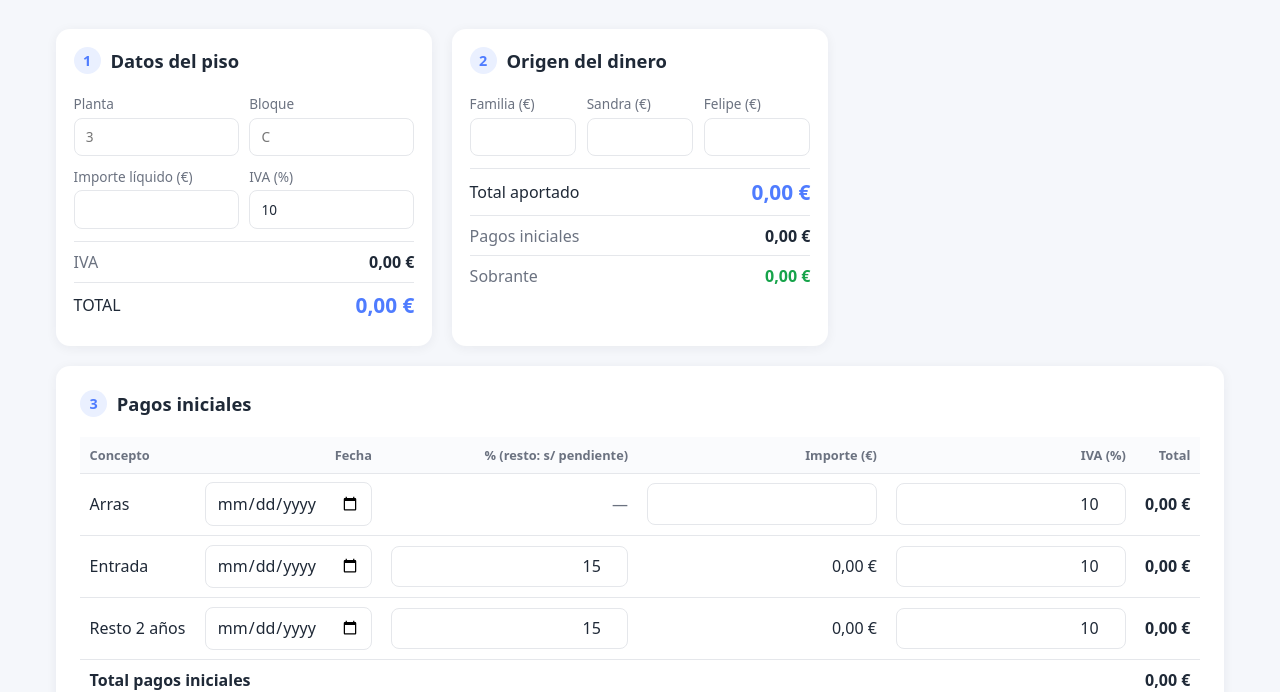
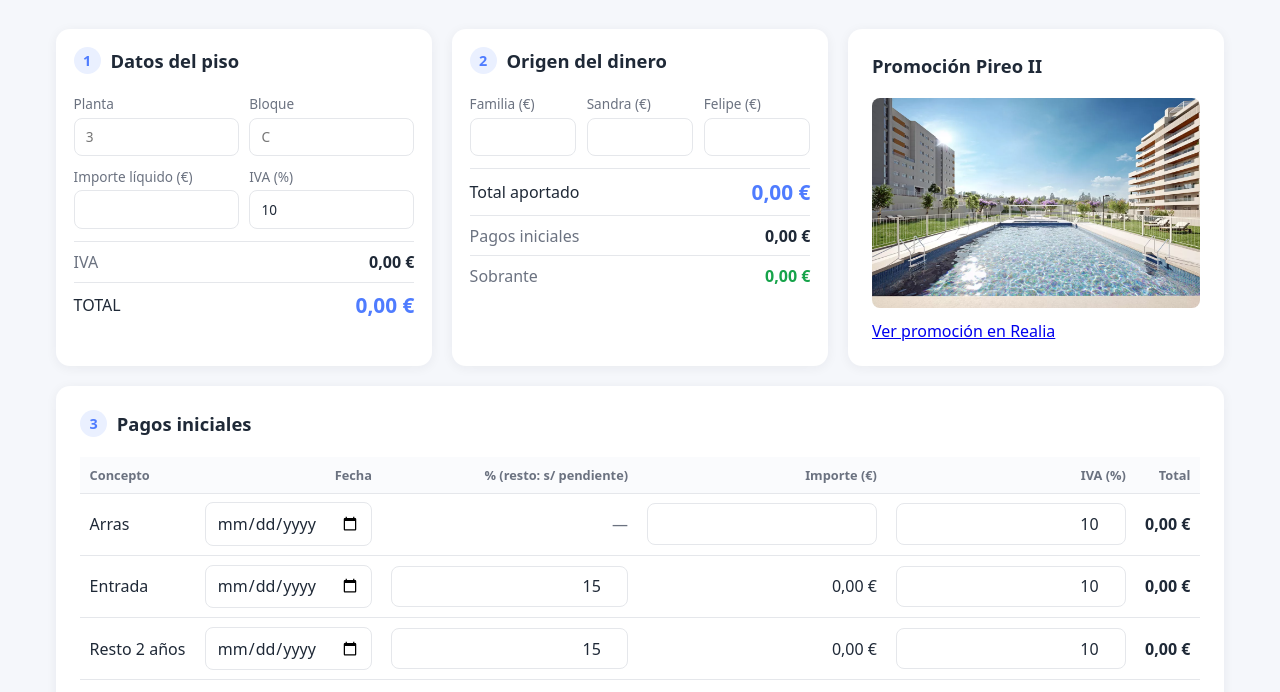
Before and after one commit to FSMDasanlo/PISO3C, a plain HTML site: page index.html in a window 1280 px wide. Shown: the part 104-796 px from the top of the page. Drawn offline with Linux system fonts and the light colour scheme.

Commit message:
fotos 2
fotos 2

```diff
--- a/css/style.css
+++ b/css/style.css
@@ -44,6 +44,8 @@ body {
 .initial-card { padding: 1.1rem; }
 .initial-card h2 { margin-bottom: .85rem; }
 .initial-card .fields { gap: .65rem; margin-bottom: .75rem; }
+.promo-card img { display: block; width: 100%; height: auto; border-radius: 8px; margin-bottom: .75rem; }
+.promo-card a { overflow-wrap: anywhere; }
 .fields.initial-three { grid-template-columns: repeat(3, minmax(0, 1fr)); }
 .card h2 {
   margin: 0 0 1.25rem;
--- a/index.html
+++ b/index.html
@@ -38,6 +38,12 @@
       <div class="result total"><span>Total aportado</span><strong id="totalOrigen">0,00 €</strong></div>
       <div class="result"><span>Pagos iniciales</span><strong id="origenNecesario">0,00 €</strong></div>
       <div class="result"><span id="origenDifLabel">Diferencia</span><strong id="origenDif">0,00 €</strong></div>
+    </section>
+
+    <section class="card promo-card">
+      <h2>Promoción Pireo II</h2>
+      <img src="img/pireoII.webp" alt="Pisos de la promoción Pireo II">
+      <a href="https://www.realia.es/promociones-obra-nueva/promociones-obra-nueva-madrid/venta-pisos-obra-nueva-tres-cantos-pireo" target="_blank" rel="noopener noreferrer">Ver promoción en Realia</a>
     </section>
 
     <!-- 3. PAGOS INICIALES -->
```
